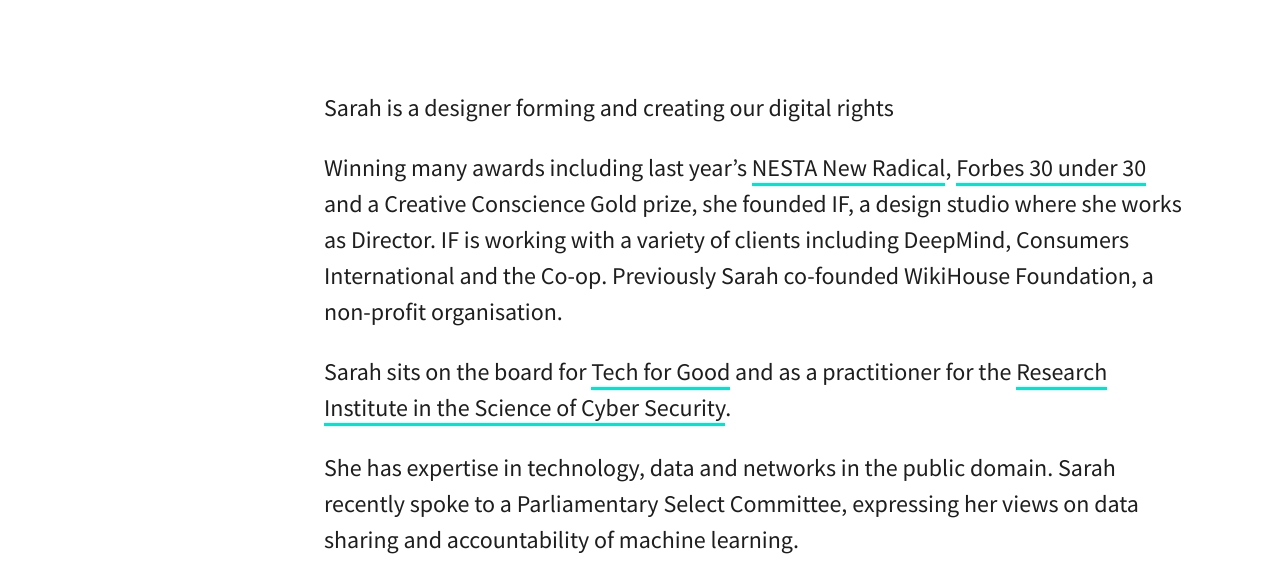
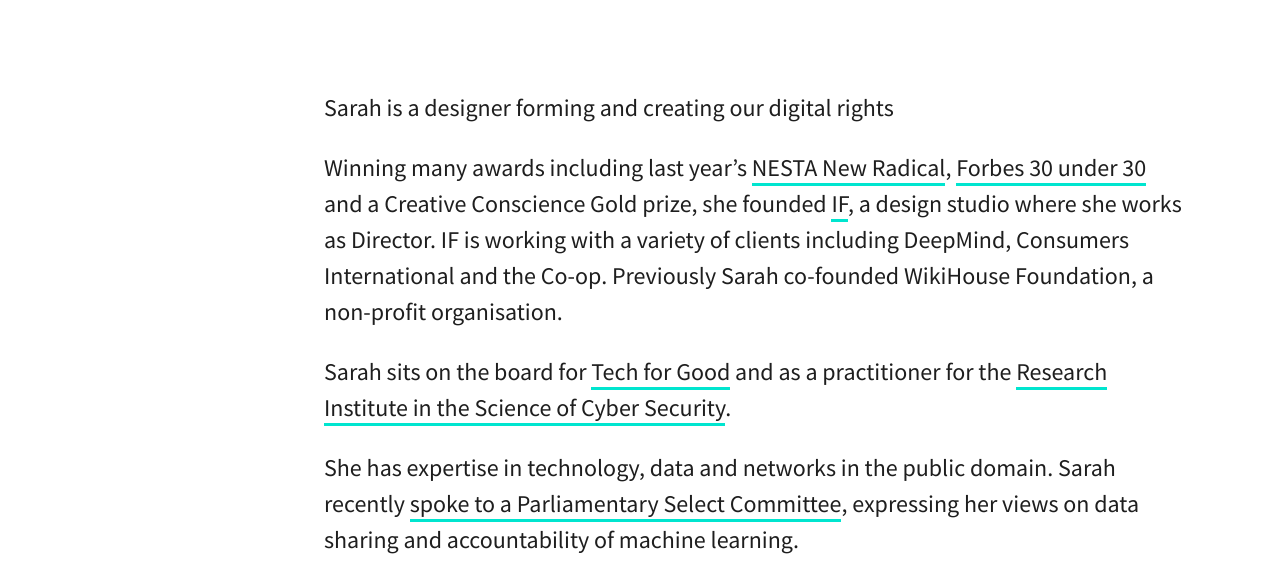
Before and after one commit to sarahtgold/sarah.gold, a website: page ROM.html in a window 1280 px wide. Shown: the part 194-773 px from the top of the page. Drawn offline with Linux system fonts and the light colour scheme.

Commit message:
updates to links

```diff
--- a/ROM.html
+++ b/ROM.html
@@ -28,11 +28,11 @@
                 <h2>
                         <p>Sarah is a designer forming and creating our digital rights</p>
 
-                        <p>Winning many awards including last year’s <a href="http://www.nesta.org.uk/news/new-radicals-2016/sarah-gold">NESTA New Radical</a>, <a href="http://www.forbes.com/profile/sarah-gold/">Forbes 30 under 30</a> and a Creative Conscience Gold prize, she founded IF, a design studio where she works as Director. IF is working with a variety of clients including DeepMind, Consumers International and the Co-op. Previously Sarah co-founded WikiHouse Foundation, a non-profit organisation.</p>
+                        <p>Winning many awards including last year’s <a href="http://www.nesta.org.uk/news/new-radicals-2016/sarah-gold">NESTA New Radical</a>, <a href="http://www.forbes.com/profile/sarah-gold/">Forbes 30 under 30</a> and a Creative Conscience Gold prize, she founded <a href="https://projectsbyif.com/">IF</a>, a design studio where she works as Director. IF is working with a variety of clients including DeepMind, Consumers International and the Co-op. Previously Sarah co-founded WikiHouse Foundation, a non-profit organisation.</p>
 
                         <p>Sarah sits on the board for <a href="http://www.techforgood.global/">Tech for Good</a> and as a practitioner for the <a href="https://www.riscs.org.uk/">Research Institute in the Science of Cyber Security</a>.</p>
 
-                        <p>She has expertise in technology, data and networks in the public domain. Sarah recently spoke to a Parliamentary Select Committee, expressing her views on data sharing and accountability of machine learning.</p>
+                        <p>She has expertise in technology, data and networks in the public domain. Sarah recently <a href="https://projectsbyif.com/ideas/giving-evidence-to-a-parliament-committee">spoke to a Parliamentary Select Committee</a>, expressing her views on data sharing and accountability of machine learning.</p>
 
                         <p>Sarah is a member of the <a href= "http://robinhoodcoop.org/">Robin Hood Co-operative</a>, an activist hedge fund that invests in projects that protect and promote the commons.</p>
 
```
